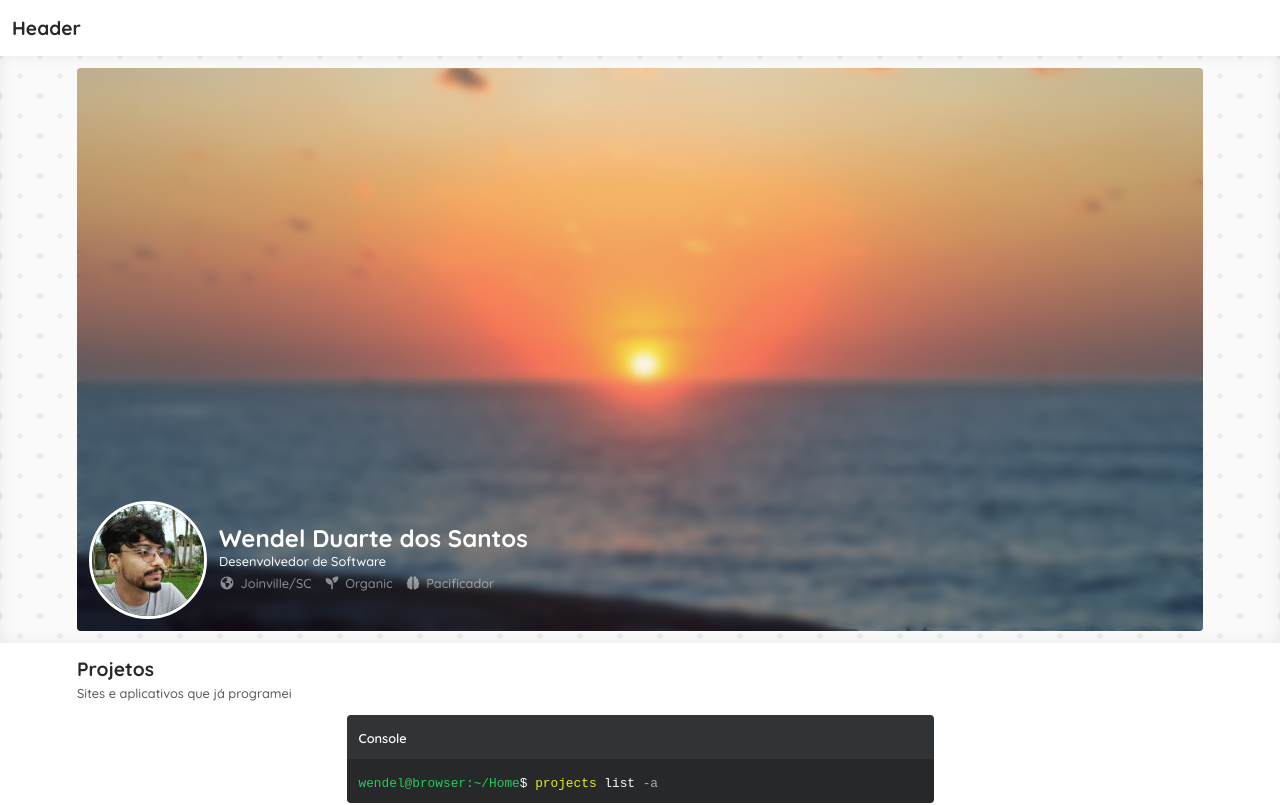
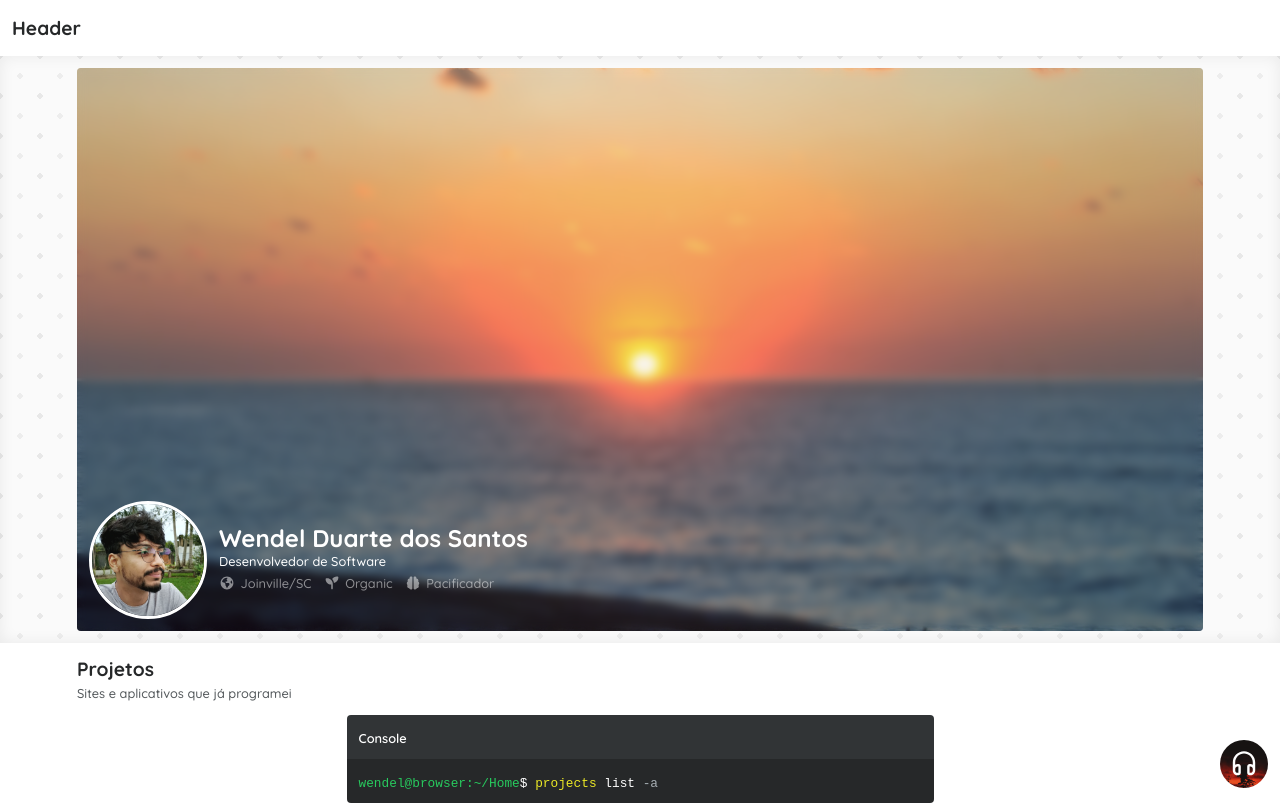
Before and after one commit to wduos/wendelduarte.dev, a React (Vite) app: page / in a window 1280 px wide. Shown: the top 805 px of the page. Built offline with nearby package versions, Linux system fonts and the light colour scheme; a web font is replaced by a local one.

Commit message:
initiated music player

```diff
--- a/src/index.css
+++ b/src/index.css
@@ -105,3 +105,29 @@ small {
 .yellow {
   color: var(--yellow);
 }
+
+.player {
+  position: fixed;
+  bottom: var(--spacing);
+  right: var(--spacing);
+  display: flex;
+  align-items: center;
+  justify-content: center;
+  height: 3rem;
+  border-radius: 3rem;
+  background-image: url(./assets/sunset-rose.webp);
+  background-position: center;
+  background-size: cover;
+  transition: width 0.3s cubic-bezier(0.77, 0.01, 0.27, 1.14);
+  cursor: pointer;
+}
+.player.mini {
+  width: 3rem;
+}
+.player.wide {
+  width: 17rem;
+}
+.player > svg {
+  fill: white;
+  height: 2rem;
+}
--- a/src/pages/Home/Home.jsx
+++ b/src/pages/Home/Home.jsx
@@ -1,9 +1,13 @@
+import { useState } from "react";
+
 import BYULogo from "../../assets/byu-logo.png";
 import profile from "../../assets/profile.png";
 
 import "./Home.css";
 
 export default function Home() {
+  const [playerIsWide, setPlayerIsWide] = useState(false);
+
   return (
     <div className="HomeScreen">
       <header>
@@ -110,6 +114,15 @@ export default function Home() {
         <h2 className="section-title">Contato</h2>
         <h3 className="section-subtitle">Onde me encontrar</h3>
       </section>
+
+      <div
+        className={playerIsWide ? "player wide" : "player mini"}
+        onClick={() => setPlayerIsWide(!playerIsWide)}
+      >
+        <svg xmlns="http://www.w3.org/2000/svg" viewBox="0 0 640 640">
+          <path d="M144 288C144 190.8 222.8 112 320 112C417.2 112 496 190.8 496 288L496 332.8C481.9 324.6 465.5 320 448 320L432 320C405.5 320 384 341.5 384 368L384 496C384 522.5 405.5 544 432 544L448 544C501 544 544 501 544 448L544 288C544 164.3 443.7 64 320 64C196.3 64 96 164.3 96 288L96 448C96 501 139 544 192 544L208 544C234.5 544 256 522.5 256 496L256 368C256 341.5 234.5 320 208 320L192 320C174.5 320 158.1 324.7 144 332.8L144 288zM144 416C144 389.5 165.5 368 192 368L208 368L208 496L192 496C165.5 496 144 474.5 144 448L144 416zM496 416L496 448C496 474.5 474.5 496 448 496L432 496L432 368L448 368C474.5 368 496 389.5 496 416z" />
+        </svg>
+      </div>
     </div>
   );
 }
```
Also changed, not shown: src/assets/sunset-rose.webp (added).
